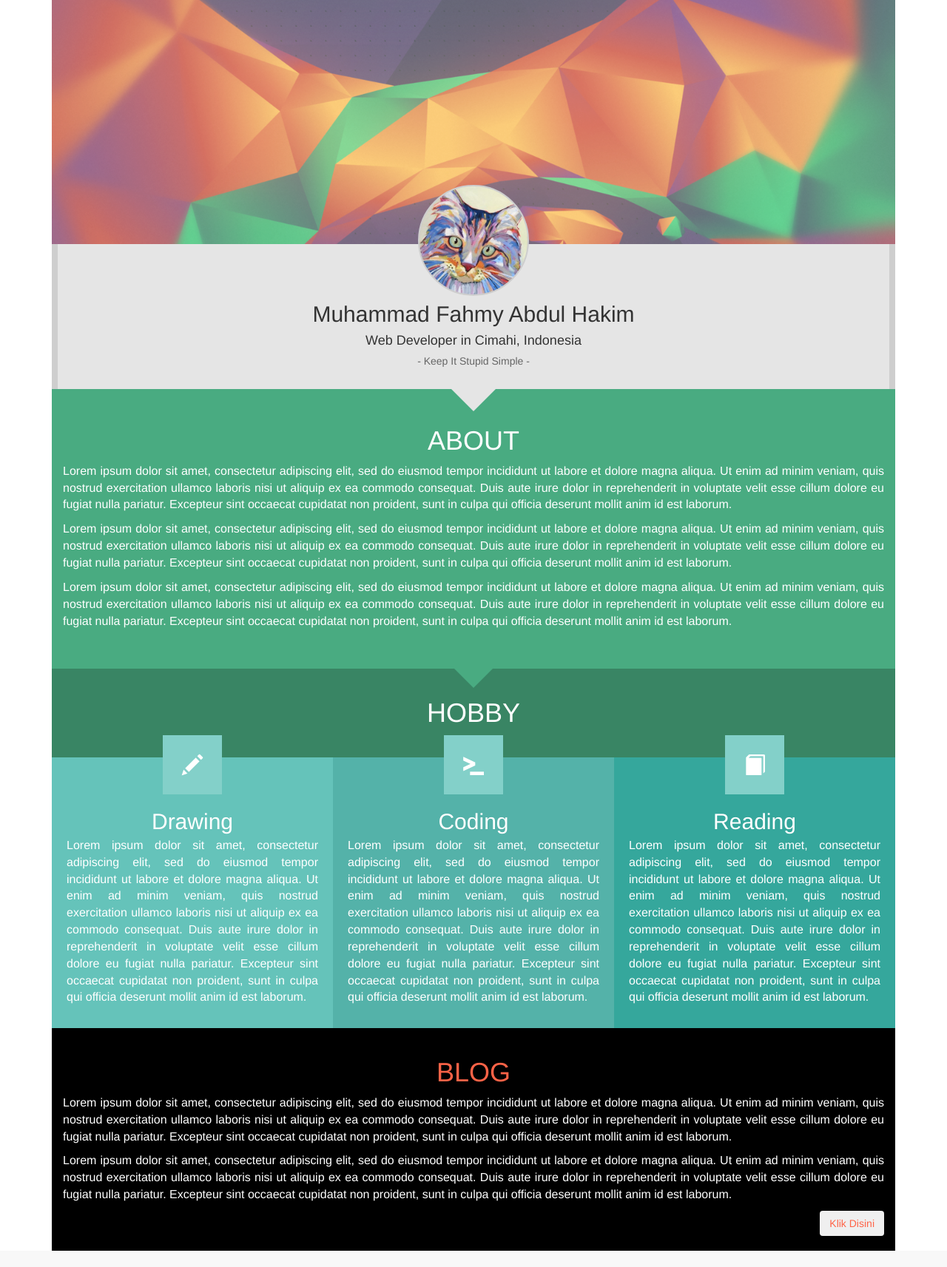
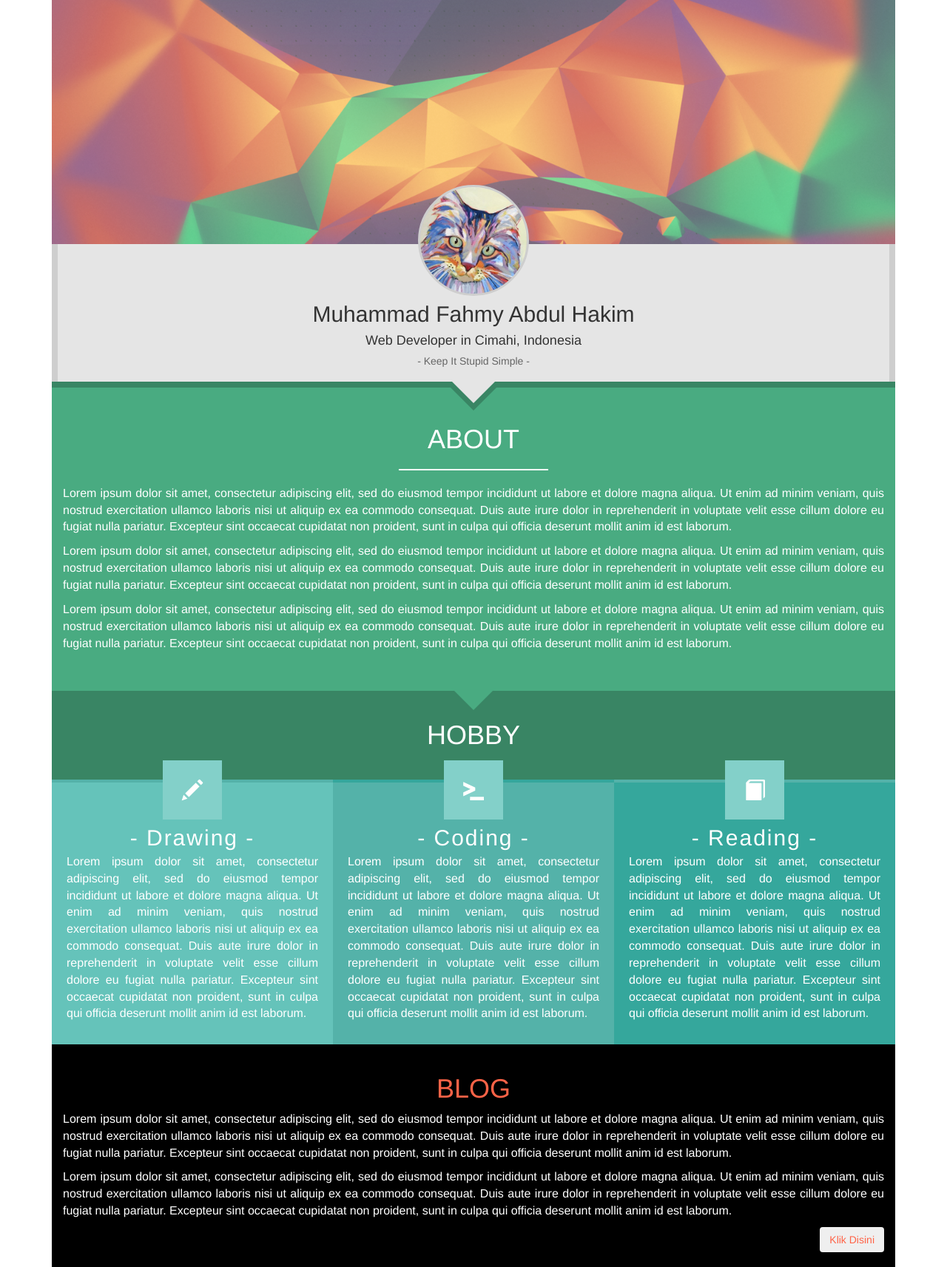
Before and after one commit to fahmyabdul/web-pertama, a Django app: page /main/ in a window 1280 px wide. Shown: the part 111-1824 px from the top of the page at 74% size. Before the commit the page ends 1802 px from the top, so only its background shows below. Run offline with Django 3.2, Linux system fonts and the light colour scheme; some libraries are stand-ins or nearby versions.

Commit message:
Perubahan tampilan mainweb

```diff
--- a/mainweb/templates/mainweb/base.html
+++ b/mainweb/templates/mainweb/base.html
@@ -54,25 +54,24 @@
 			    width: 100%;
 			 }
 			.profile-image{
-				width:150px; height:150px; border-radius:100%; border:solid 2px #cecece; top:-110; position:relative;
+				width:150px; height:150px; border-radius:100%; border:solid 3px #cecece; top:-110; position:relative;
 				text-align:center;
 				margin:0 auto;
 				z-index: 50;
 				background: #ffffff url('{% static 'img/cat.jpg' %}') no-repeat;
     			background-size: cover;
+        		transition: all 0.2s linear;
 			}
 			.profile-spacer{
 				 top:-180;
 				 padding-top:58px;
+				 padding-bottom: 0px;
 				 position:relative;
 				 background-color: #e5e5e5;
 				 text-align: center;
 				 margin-bottom: -180;
 				 border-left: solid 8px #cecece;
 				 border-right: solid 8px #cecece;
-			}
-			.profile-spacer > h3{
-				margin-top:0;
 			}
 			.profile-spacer::after{
 				width: 0;
@@ -84,7 +83,28 @@
 				position: relative;
     			content: "";
     			z-index: 2;
-    			top: 48;
+    			top: 47;
+			}
+			.profile-add{
+				padding:0;
+				margin:0;
+				margin-bottom: -20;
+			}
+			.profile-add > h5{
+				padding:0;
+				margin:0;
+			}
+			.profile-add::after{
+				width: 0;
+				height: 0;
+				border-left: 35px solid transparent;
+				border-right: 35px solid transparent;
+				border-top: 35px solid #398564;
+				-moz-transform: scale(.9999);
+				position: relative;
+    			content: "";
+    			z-index: 2;
+    			top: 57;
 			}
 			.con-body{
 				 position:relative;
@@ -95,6 +115,7 @@
 				 font-size: 16px;
 				 color: #fff;
 				 text-align: center;
+				 border-top: solid 8px #398564;
 			}
 			.section-1 p{
 				text-align: justify;
@@ -148,6 +169,25 @@
 			.icon span{
 				display:table-cell; vertical-align:middle;
 			}
+			.head-lines{
+				width:200px; border:solid 1px;
+			}
+			.head-lines::after{
+				top:-10;
+				margin-bottom: 10px;
+				padding-top:2px;
+				padding-bottom:2px;
+				padding-right:8px;
+				padding-left:8px;
+				background: #49ab81;
+				border: solid 2px #fff;
+				position: relative;
+    			content: "-";
+    			color: transparent;
+    			z-index: 3;
+				-moz-transform: scale(.9999);
+				-webkit-transform: scale(.9999);
+			}
 		</style>
 	</head>
 	<body>
@@ -182,14 +222,17 @@
       	</div>
 	        <div class="profile-image">&nbsp;</div>
 	        <div class="profile-spacer">
-	        	<h2>Muhammad Fahmy Abdul Hakim</h2>
-	        	<h4>Web Developer in Cimahi, Indonesia</h4>
-	        	<h5 style="color:#666666;">- Keep It Stupid Simple -</h5>
+		        <div class="profile-add">
+		        	<h2>Muhammad Fahmy Abdul Hakim</h2>
+		        	<h4>Web Developer in Cimahi, Indonesia</h4>
+		        	<h5 style="color:#666666;">- Keep It Stupid Simple -</h5>
+		        </div>
 	        </div>
       	<div class="container-fluid con-body">
 	      	<div class="section-1" id="about">
 	      		<div class="container-fluid" style="padding-top:30px; padding-bottom:20px;">
 	      			<div><h1>ABOUT</h1></div>
+	      			<hr class="head-lines">
 	      			<p>Lorem ipsum dolor sit amet, consectetur adipiscing elit, sed do eiusmod tempor incididunt ut labore et dolore magna aliqua. Ut enim ad minim veniam, quis nostrud exercitation ullamco laboris nisi ut aliquip ex ea commodo consequat. Duis aute irure dolor in reprehenderit in voluptate velit esse cillum dolore eu fugiat nulla pariatur. Excepteur sint occaecat cupidatat non proident, sunt in culpa qui officia deserunt mollit anim id est laborum.</p>
 	      			<p>Lorem ipsum dolor sit amet, consectetur adipiscing elit, sed do eiusmod tempor incididunt ut labore et dolore magna aliqua. Ut enim ad minim veniam, quis nostrud exercitation ullamco laboris nisi ut aliquip ex ea commodo consequat. Duis aute irure dolor in reprehenderit in voluptate velit esse cillum dolore eu fugiat nulla pariatur. Excepteur sint occaecat cupidatat non proident, sunt in culpa qui officia deserunt mollit anim id est laborum.</p>
 	      			<p>Lorem ipsum dolor sit amet, consectetur adipiscing elit, sed do eiusmod tempor incididunt ut labore et dolore magna aliqua. Ut enim ad minim veniam, quis nostrud exercitation ullamco laboris nisi ut aliquip ex ea commodo consequat. Duis aute irure dolor in reprehenderit in voluptate velit esse cillum dolore eu fugiat nulla pariatur. Excepteur sint occaecat cupidatat non proident, sunt in culpa qui officia deserunt mollit anim id est laborum.</p>
@@ -199,24 +242,24 @@
 	      		<div class="container-fluid" style="padding-top:20px;">
 	      			<div><h1>HOBBY</h1></div>
 					<div class="row edit">
-					  <div class="col-md-4" style="background:#65c3ba; padding:0px;">
+					  <div class="col-md-4" style="background:#65c3ba; padding:0px; border-top:solid 4px #54b2a9;">
 					  <div class="icon"><span class="glyphicon glyphicon-pencil"></span></div>
 					  <div style="padding:20px; text-align:justify;">
-	      			  <div style="text-align:center;"><h2 style="margin:0; padding:0; padding-bottom:5px;">Drawing</h2></div>
+	      			  <div style="text-align:center;"><h2 style="margin:0; margin-top: -12px; letter-spacing: 2px; padding:0; padding-bottom:5px;">- Drawing -</h2></div>
 					  <p>Lorem ipsum dolor sit amet, consectetur adipiscing elit, sed do eiusmod tempor incididunt ut labore et dolore magna aliqua. Ut enim ad minim veniam, quis nostrud exercitation ullamco laboris nisi ut aliquip ex ea commodo consequat. Duis aute irure dolor in reprehenderit in voluptate velit esse cillum dolore eu fugiat nulla pariatur. Excepteur sint occaecat cupidatat non proident, sunt in culpa qui officia deserunt mollit anim id est laborum.</p>
 					  </div>
 					  </div>
-					  <div class="col-md-4" style="background:#54b2a9; padding:0px;">
+					  <div class="col-md-4" style="background:#54b2a9; padding:0px;border-top:solid 4px #35a79c;">
 					  <div class="icon"><span class="glyphicon glyphicon-console"></span></div>
 					  <div style="padding:20px; text-align:justify;">
-	      			  <div style="text-align:center;"><h2 style="margin:0; padding:0; padding-bottom:5px;">Coding</h2></div>
+	      			  <div style="text-align:center;"><h2 style="margin:0; margin-top: -12px; letter-spacing: 2px; padding:0; padding-bottom:5px;">- Coding -</h2></div>
 					  <p>Lorem ipsum dolor sit amet, consectetur adipiscing elit, sed do eiusmod tempor incididunt ut labore et dolore magna aliqua. Ut enim ad minim veniam, quis nostrud exercitation ullamco laboris nisi ut aliquip ex ea commodo consequat. Duis aute irure dolor in reprehenderit in voluptate velit esse cillum dolore eu fugiat nulla pariatur. Excepteur sint occaecat cupidatat non proident, sunt in culpa qui officia deserunt mollit anim id est laborum.</p>
 					  </div>
 					  </div>
-					  <div class="col-md-4" style="background:#35a79c; padding:0px;">
+					  <div class="col-md-4" style="background:#35a79c; padding:0px; border-top:solid 4px #54b2a9;">
 					  <div class="icon"><span class="glyphicon glyphicon-book"></span></div>
 					  <div style="padding:20px; text-align:justify;">
-	      			  <div style="text-align:center;"><h2 style="margin:0; padding:0; padding-bottom:5px;">Reading</h2></div>
+	      			  <div style="text-align:center;"><h2 style="margin:0; margin-top: -12px; letter-spacing: 2px; padding:0; padding-bottom:5px;">- Reading -</h2></div>
 					  <p>Lorem ipsum dolor sit amet, consectetur adipiscing elit, sed do eiusmod tempor incididunt ut labore et dolore magna aliqua. Ut enim ad minim veniam, quis nostrud exercitation ullamco laboris nisi ut aliquip ex ea commodo consequat. Duis aute irure dolor in reprehenderit in voluptate velit esse cillum dolore eu fugiat nulla pariatur. Excepteur sint occaecat cupidatat non proident, sunt in culpa qui officia deserunt mollit anim id est laborum.
 					  </p>
 					  </div>
```
